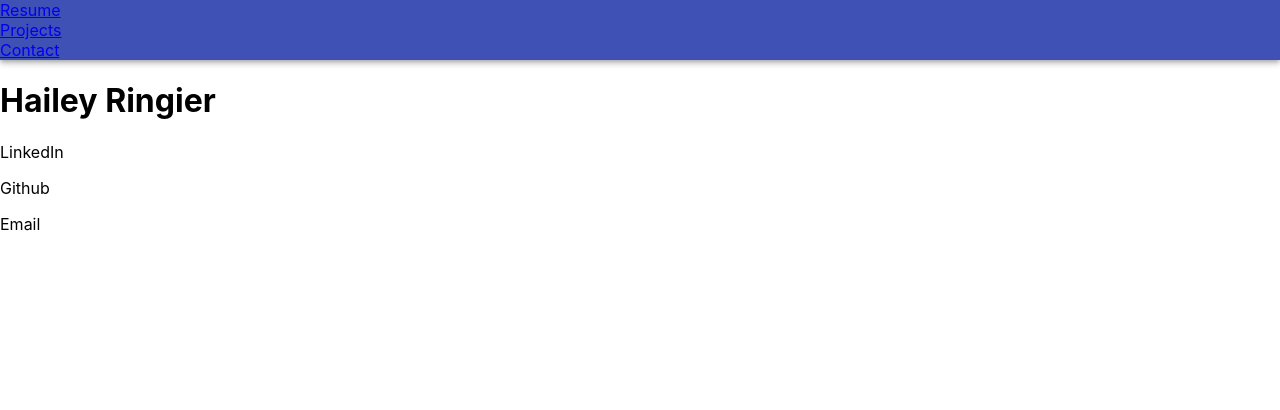
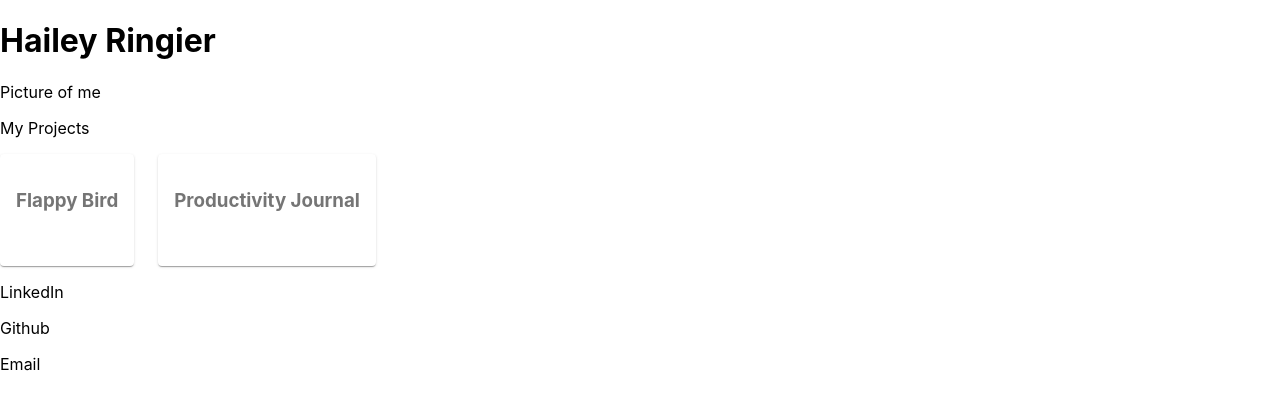
Before and after one commit to haileyringier/portfolio, a React (Create React App) app in the folder portfolio/: page / in a window 1280 px wide. Shown: the top 410 px of the page. Built offline with nearby package versions, Linux system fonts and the light colour scheme.

Commit message:
convert to single page

```diff
--- a/portfolio/src/App.js
+++ b/portfolio/src/App.js
@@ -9,26 +9,19 @@ import {
   Link
 } from "react-router-dom"
 import Projects from './Components/Projects';
-import Home from './Components/Home';
+import Picture from './Components/Picture';
+import ContactCard from './Components/ContactCard'
 
 export default function App() {
   return (
     <div>
       <header className="App">
-        <NavBar />
+        {/* <NavBar /> */}
       </header>
       <main>
-        <Switch>
-            <Route path="/resume">
-              {/* <Resume /> */}
-            </Route>
-            <Route path="/projects">
-              <Projects />
-            </Route>
-            <Route path="/">
-              <Home />
-            </Route>
-          </Switch>
+        <AboutSection />
+        <Projects />
+        <ContactCard />
       </main>
     </div>
   );
--- a/portfolio/src/Components/Home.js
+++ b/portfolio/src/Components/ContactCard.js
@@ -6,7 +6,6 @@ export default function Home(){
 
     return(
         <>
-        <h1>Hailey Ringier</h1>
         <p>LinkedIn</p>
         <p>Github</p>
         <p>Email</p>
--- a/portfolio/src/Components/Picture.js
+++ b/portfolio/src/Components/Picture.js
@@ -2,6 +2,6 @@ import React from 'react'
 
 export default function Picture(){
     return(
-        <img></img>
+       <p>Picture of me</p>
     )
 }
--- a/portfolio/src/Components/Projects.js
+++ b/portfolio/src/Components/Projects.js
@@ -23,10 +23,16 @@ export default function Projects(){
             <p>My Projects</p>
         <Grid container spacing={3}>
             <Grid item >
-                <Paper className={classes.paper}>Flappy Bird</Paper>
+                <Paper className={classes.paper}>
+                    <h3>Flappy Bird</h3>
+                    <img></img>
+                </Paper>
             </Grid>
             <Grid item>
-                <Paper className={classes.paper}>Productivity Journal</Paper>
+                <Paper className={classes.paper}>
+                    <h3>Productivity Journal</h3>
+                    <img></img>
+                </Paper>
             </Grid>
 
 
```
